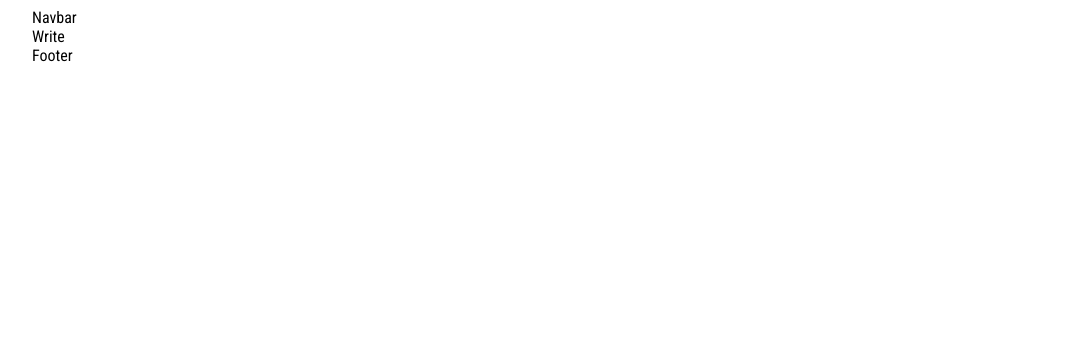
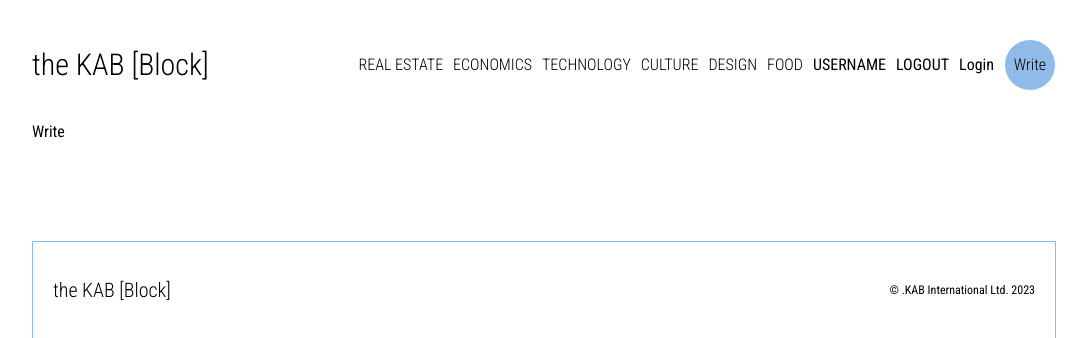
Before and after one commit to Sama-E/KabBlock, a React (Vite) app in the folder client/: page /write in a window 1280 px wide. Shown: the top 338 px of the page, without its empty margins (96-1183 px from the left). Built offline with nearby package versions, Linux system fonts and the light colour scheme.

Commit message:
navbar/footer

```diff
--- a/client/src/components/Footer/Footer.jsx
+++ b/client/src/components/Footer/Footer.jsx
@@ -1,8 +1,18 @@
 import './footer.scss';
+import { Link } from "react-router-dom";
 
 const Footer = () => {
   return (
-    <div>Footer</div>
+    <footer>
+      {/* <img src={Logo} alt="" /> */}
+      <Link className="link" to="/">
+        {/* <img src={Logo} alt="" /> */}
+        <h2> the KAB [Block] </h2>
+      </Link>
+      <span>
+      <span>© .KAB International Ltd. 2023</span>
+      </span>
+  </footer>
   )
 }
 
--- a/client/src/components/Footer/footer.scss
+++ b/client/src/components/Footer/footer.scss
@@ -0,0 +1,20 @@
+@import  "/src/app.scss";
+
+footer {
+  margin-top: 100px;
+  padding: 20px;
+  border: 1px solid $lightGreen;
+  background-color: white;
+  display: flex;
+  align-items: center;
+  justify-content: space-between;
+  font-size: 12px;
+  img {
+    height: 50px;
+  }
+
+  h2{
+    font-size: 20px;
+    font-weight: 300;
+  }
+}
--- a/client/src/components/Navbar/Navbar.jsx
+++ b/client/src/components/Navbar/Navbar.jsx
@@ -1,8 +1,53 @@
 import './navbar.scss';
+import { Link } from "react-router-dom";
 
 const Navbar = () => {
   return (
-    <div>Navbar</div>
+    <div className="navbar">
+    <div className="container">
+      <div className="logo">
+        <Link className="link" to="/">
+        {/* <img src={Logo} alt="" /> */}
+        <h2> the KAB [Block] </h2>
+        </Link>
+      </div>
+      <div className="links">
+        <Link className="link" to="/?cat=realestate">
+          <h6>REAL ESTATE</h6>
+        </Link>
+        <Link className="link" to="/?cat=economics">
+          <h6>ECONOMICS</h6>
+        </Link>
+        <Link className="link" to="/?cat=technology">
+          <h6>TECHNOLOGY</h6>
+        </Link>
+        <Link className="link" to="/?cat=culture">
+          <h6>CULTURE</h6>
+        </Link>
+        <Link className="link" to="/?cat=design">
+          <h6>DESIGN</h6>
+        </Link>
+        <Link className="link" to="/?cat=food">
+          <h6>FOOD</h6>
+        </Link>
+        <span>USERNAME</span>
+        {/* <span>{currentUser?.username}</span>
+        {currentUser ? (
+          <span onClick={logout}>Logout</span> */}
+          <span>LOGOUT</span>
+        {/* ) : ( */}
+          <Link className="link" to="/login">
+            Login
+          </Link>
+        {/* )} */}
+        <span className="write">
+          <Link className="link" to="/write">
+            Write
+          </Link>
+        </span>
+      </div>
+    </div>
+  </div>
   )
 }
 
--- a/client/src/components/Navbar/navbar.scss
+++ b/client/src/components/Navbar/navbar.scss
@@ -0,0 +1,51 @@
+@import  "/src/app.scss";
+
+.navbar {
+  .container {
+    padding: 10px 0px;
+    display: flex;
+    align-items: center;
+    justify-content: space-between;
+    .logo {
+      img {
+        width: 120px;
+      }
+      h2{
+        font-size: 30px;
+        font-weight: 300;
+      }
+    }
+    .links {
+      display: flex;
+      align-items: center;
+      gap: 10px;
+
+      h6 {
+        font-size: 16px;
+        font-weight: 300;
+      }
+
+      span {
+        cursor: pointer;
+      }
+
+      .write {
+        background-color: $lightGreen;
+        width: 50px;
+        height: 50px;
+        border-radius: 50%;
+        display: flex;
+        align-items: center;
+        justify-content: center;
+        font-weight: 300;
+        border: 1px solid white;
+
+        &:hover {
+          color: black;
+          background-color: white;
+          border: 1px solid $lightGreen;
+        }
+      }
+    }
+  }
+}
```
Also changed, not shown: client/src/components/menu/Menu.jsx (added, +9 -0 lines).
